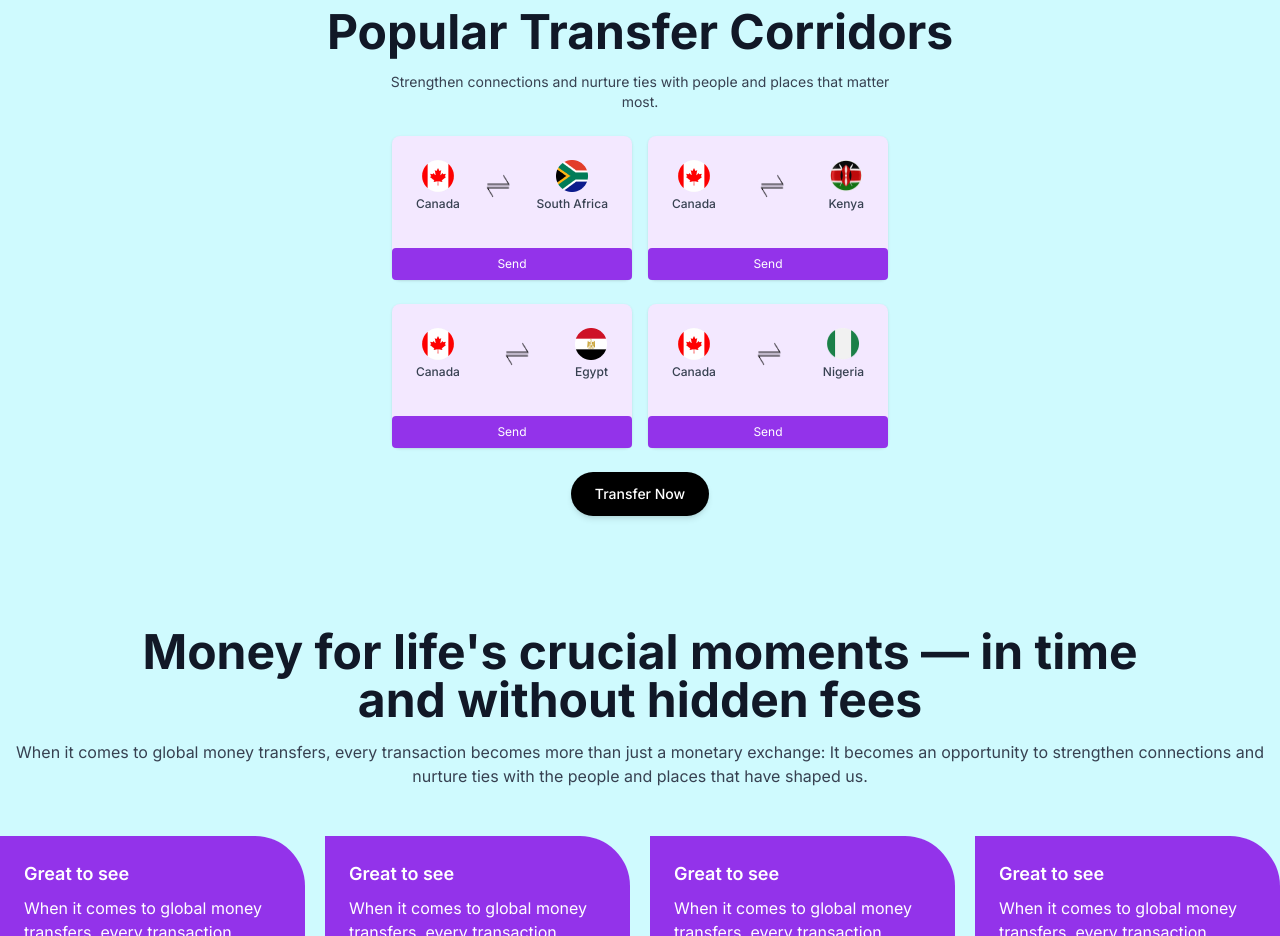
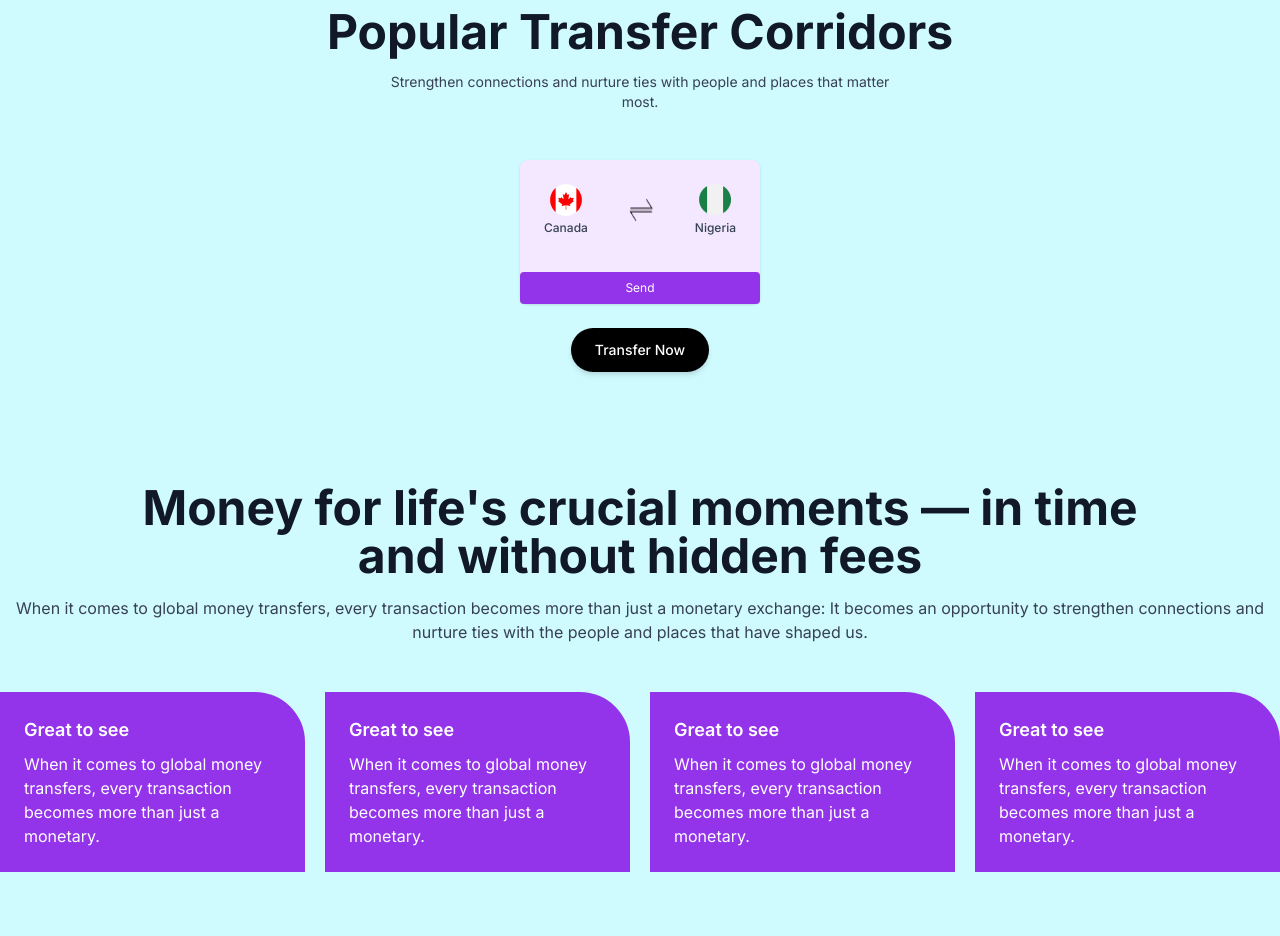
Before and after one commit to iamanshu11/tranxfa, a website: page src/index.html in a window 1280 px wide. Shown: the part 3400-4336 px from the top of the page. Drawn offline with nearby package versions, Linux system fonts and the light colour scheme.

Commit message:
content updated

```diff
--- a/src/index.html
+++ b/src/index.html
@@ -397,7 +397,7 @@
                 <!-- Cards -->
                 <div class="flex flex-wrap justify-center gap-4 mb-6">
                     <!-- Card Template -->
-                    <div class="bg-purple-100 rounded-lg  shadow w-60">
+                    <!-- <div class="bg-purple-100 rounded-lg  shadow w-60">
                         <div class="flex items-center justify-between mb-3 p-6">
                             <div class="flex flex-col items-center">
                                 <img src="../images/popular-flag/canada.png" alt="Canada Flag" class="w-8 h-8 mb-1">
@@ -412,10 +412,10 @@
                         <button class="bg-purple-600 text-white text-xs py-2 rounded w-full">
               Send
             </button>
-                    </div>
+                    </div> -->
 
                     <!-- Card 2 -->
-                    <div class="bg-purple-100 rounded-lg  shadow w-60">
+                    <!-- <div class="bg-purple-100 rounded-lg  shadow w-60">
                         <div class="flex items-center justify-between mb-3 p-6">
                             <div class="flex flex-col items-center">
                                 <img src="../images/popular-flag/canada.png" alt="Canada Flag" class="w-8 h-8 mb-1">
@@ -430,12 +430,12 @@
                         <button class="bg-purple-600 text-white text-xs py-2 rounded w-full">
               Send
             </button>
-                    </div>
+                    </div> -->
                 </div>
 
                 <div class="flex flex-wrap justify-center gap-4 mb-6">
                     <!-- Card 3 -->
-                    <div class="bg-purple-100 rounded-lg  shadow w-60">
+                    <!-- <div class="bg-purple-100 rounded-lg  shadow w-60">
                         <div class="flex items-center justify-between mb-3 p-6">
                             <div class="flex flex-col items-center">
                                 <img src="../images/popular-flag/canada.png" alt="Canada Flag" class="w-8 h-8 mb-1">
@@ -450,7 +450,7 @@
                         <button class="bg-purple-600 text-white text-xs py-2 rounded w-full">
               Send
             </button>
-                    </div>
+                    </div> -->
 
                     <!-- Card 4 -->
                     <div class="bg-purple-100 rounded-lg  shadow w-60">
```
Also changed, not shown: dist/output.css.
